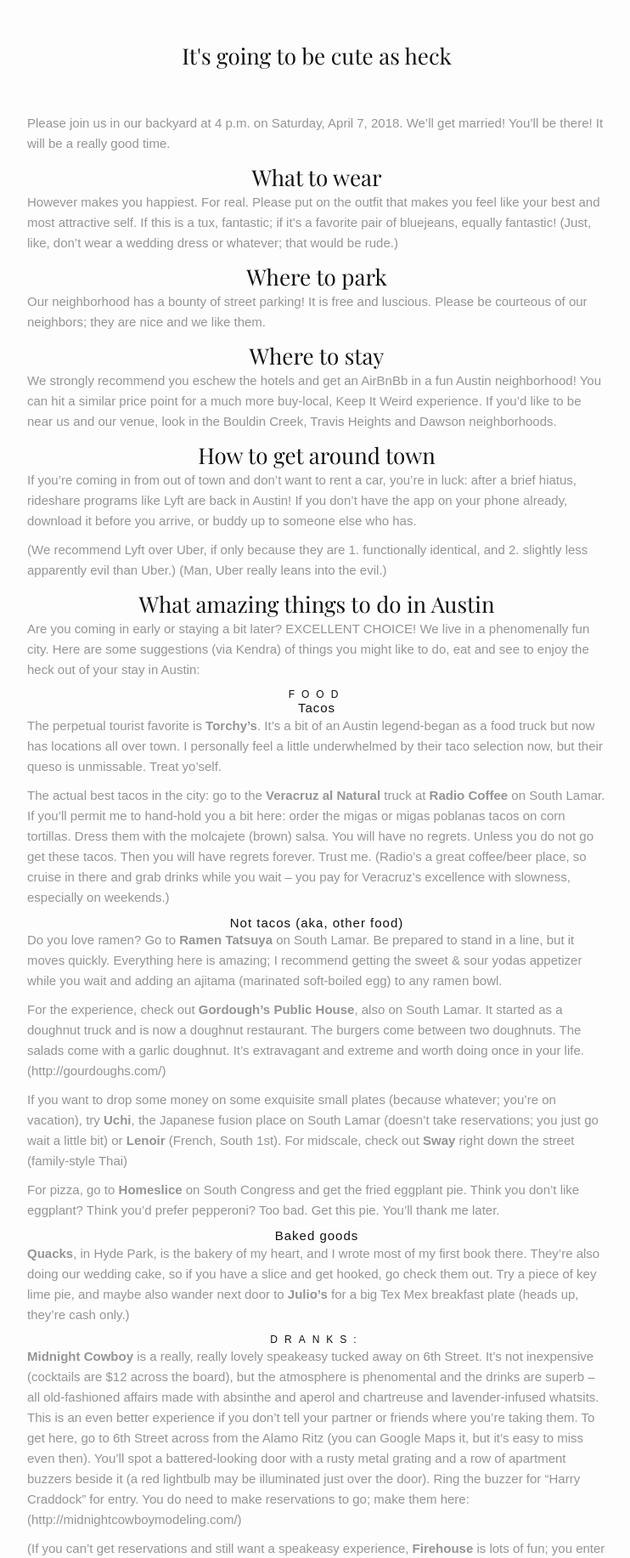
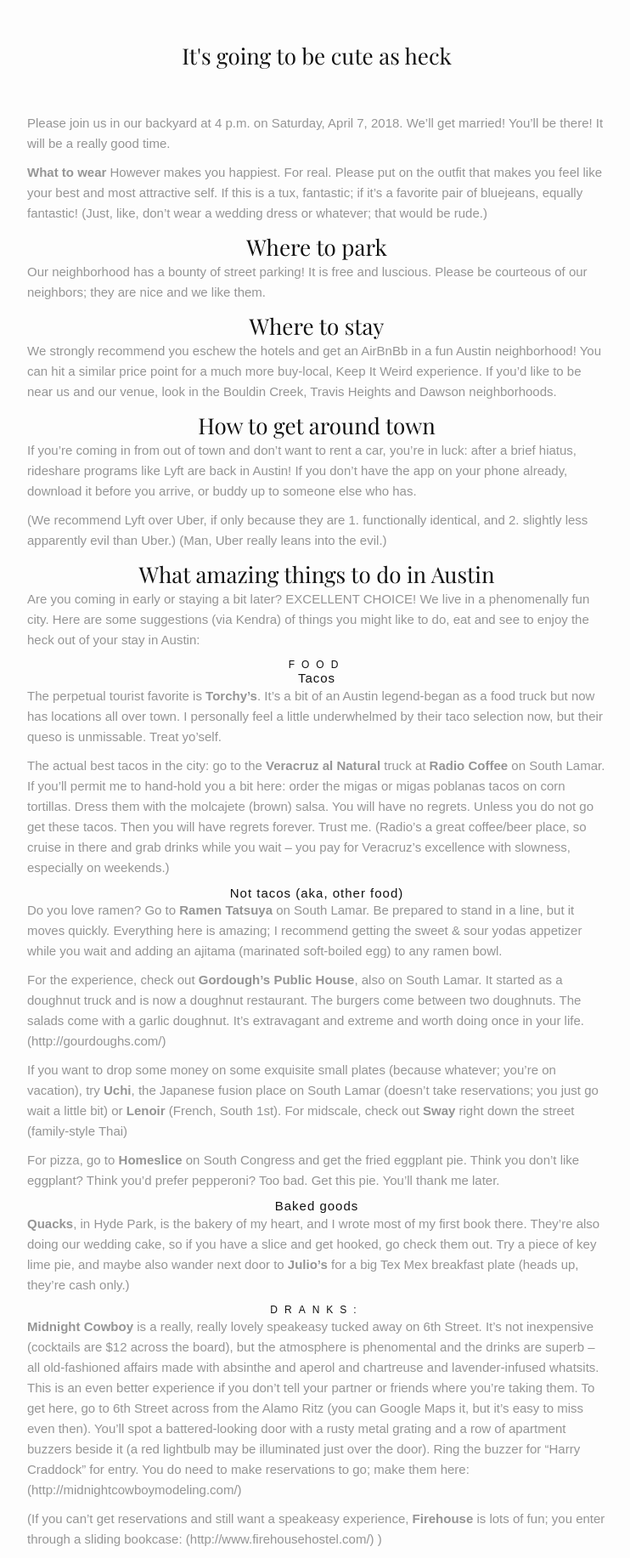
Before and after one commit to rblakemesser/rblakemesser.github.io, a Jekyll site: the page built from info.md, in a window 1280 px wide. Shown: the part 560-2393 px from the top of the page at 85% size, without its empty margins (267-1009 px from the left). Built offline with Jekyll 4.4.1, drawn with Linux system fonts in a browser that asks for light colours; some web fonts are replaced.

```diff
--- a/info.md
+++ b/info.md
@@ -9,7 +9,7 @@ image: "kb10.jpg"
 
 Please join us in our backyard at 4 p.m. on Saturday, April 7, 2018. We'll get married! You'll be there! It will be a really good time.
 
-## What to wear
+**What to wear**
 However makes you happiest. For real. Please put on the outfit that makes you feel like your best and most attractive self. If this is a tux, fantastic; if it's a favorite pair of bluejeans, equally fantastic! (Just, like, don't wear a wedding dress or whatever; that would be rude.)
 
 ## Where to park
```
